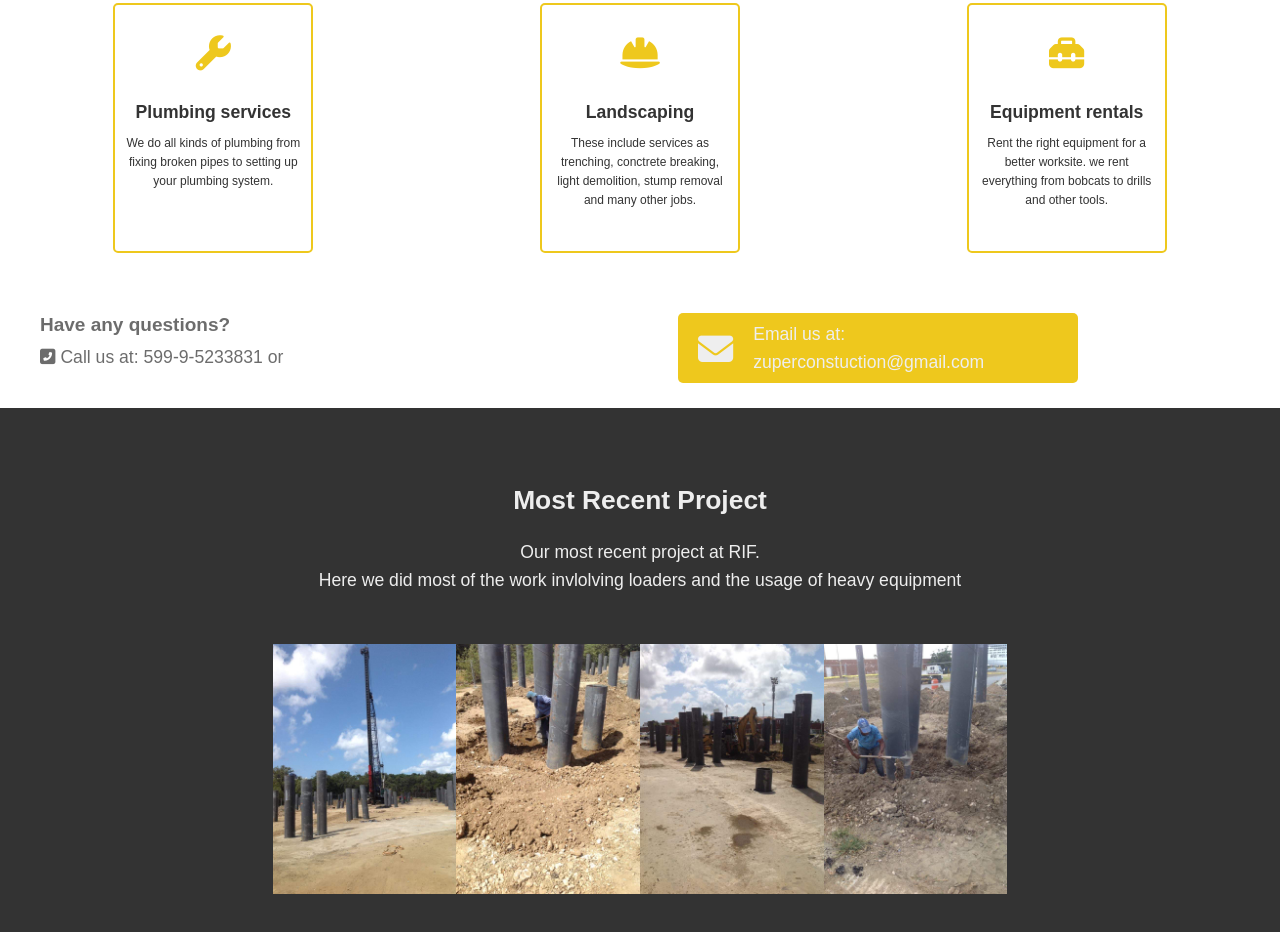
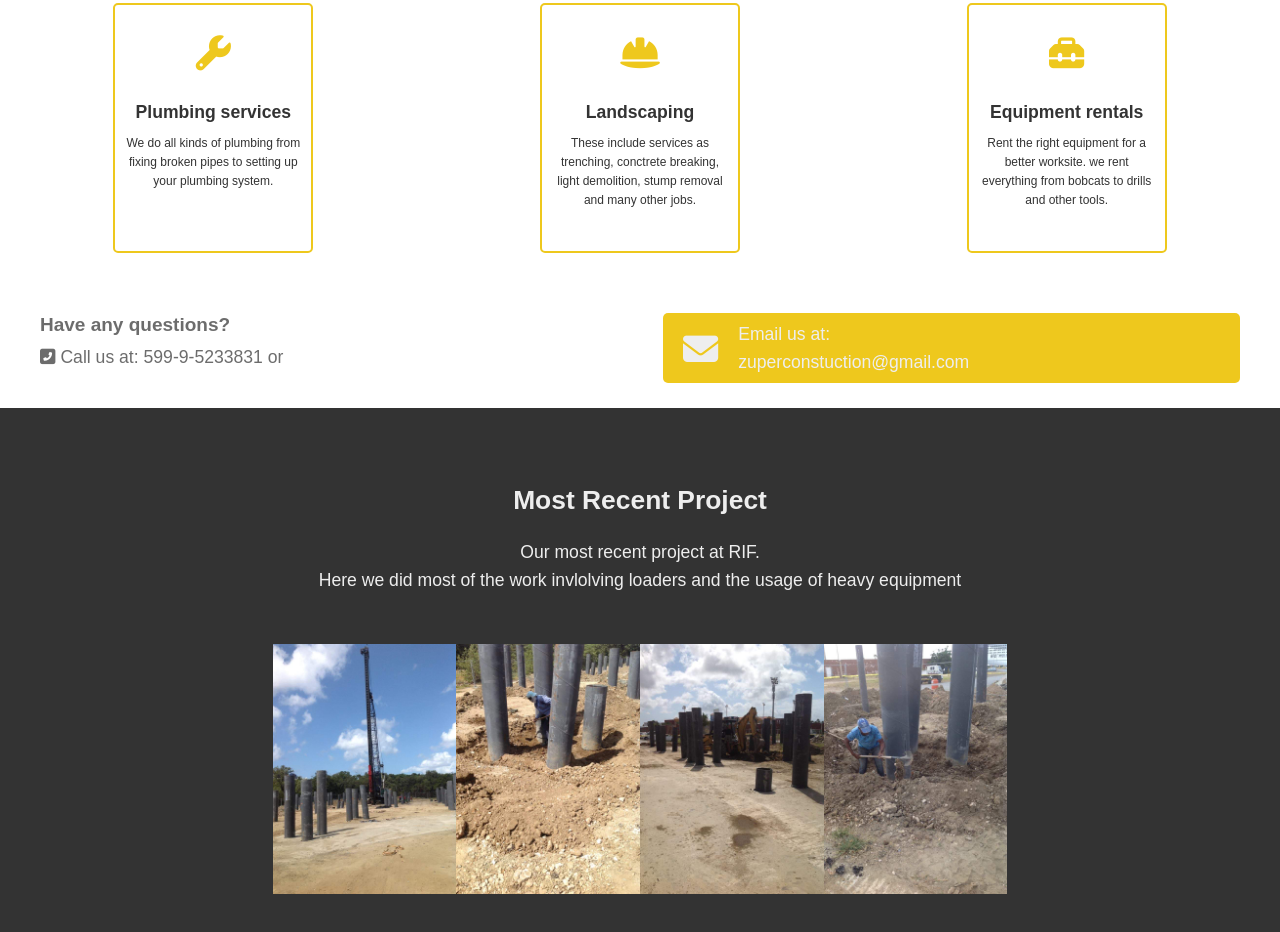
Before and after one commit to Riick97/website, a plain HTML site: page services.html in a window 1280 px wide. Shown: the part 822-1754 px from the top of the page. Drawn offline with nearby package versions, Linux system fonts and the light colour scheme.

Commit message:
Update style.css

```diff
--- a/Css/style.css
+++ b/Css/style.css
@@ -218,6 +218,7 @@ img {
     background: white;
     padding: 10px;
     padding-left: 40px;
+    padding-right: 40px;
     margin-bottom: 15px;
 }
 
@@ -244,7 +245,7 @@ img {
 
 .section-b2 .email-wrapper {
     align-items: center;
-    max-width: 400px;
+    max-width: auto;
     margin-left: 23px;
     border-radius: 5px;
 }
@@ -681,7 +682,7 @@ textarea::placeholder{
 }
 
 .submit{
-    /* width: 40%; */
+    width: 40%;
     /* padding: 4px; */
     outline: none;
     /* font-size: 13px; */
```
